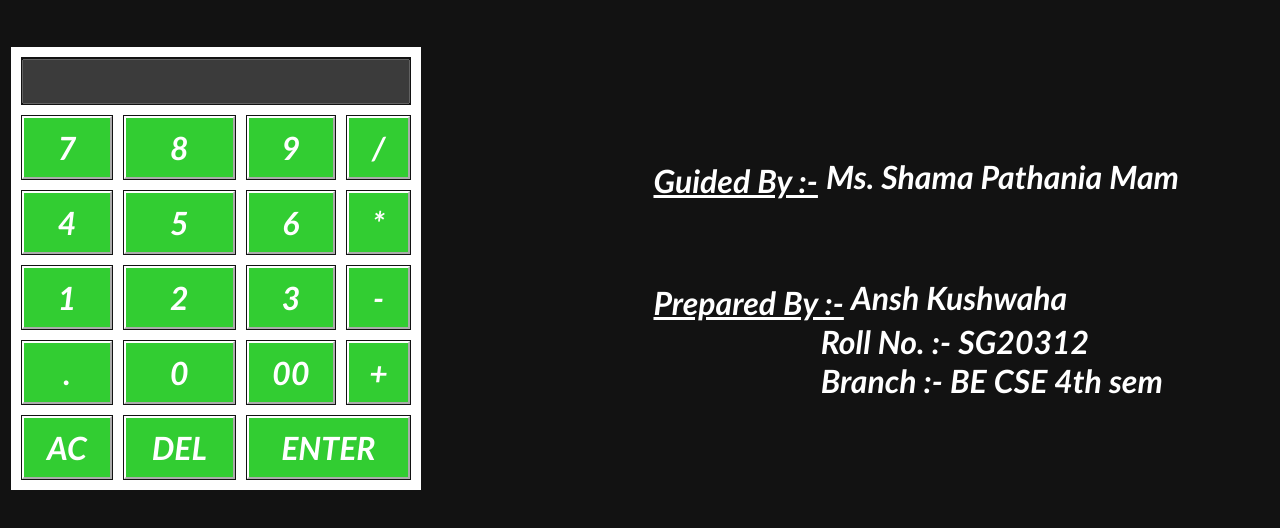
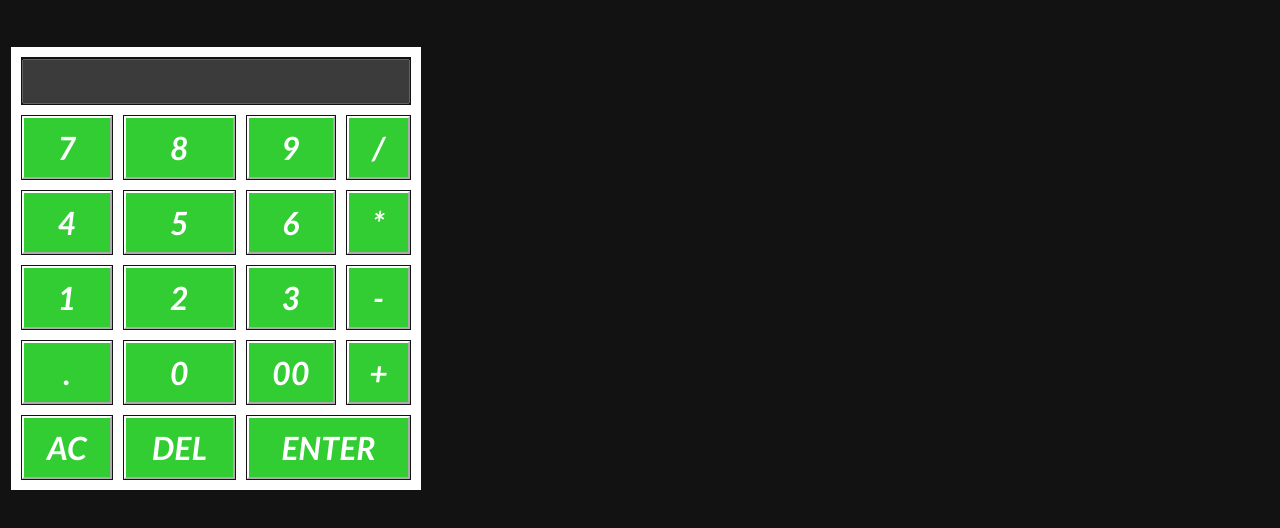
Before and after one commit to ansh-333k/calculator, a plain HTML site: page index.html in a window 1280 px wide. Shown: the part 220-748 px from the top of the page. Drawn offline with Linux system fonts and the light colour scheme.

Commit message:
Update index.html

```diff
--- a/index.html
+++ b/index.html
@@ -71,15 +71,7 @@
 	</head>
 	<body>
 		<h1>Calculator</h1>
-<pre>
-	<br>
-	<u>Guided By :-</u> Ms. Shama Pathania Mam
-	<br>
-	<u>Prepared By :-</u> Ansh Kushwaha
-				Roll No. :- SG20312
-				Branch :- BE CSE 4th sem
-	<br>
-</pre>
+
 		<form id="calc">
 			<table>
 				<tr>
```
